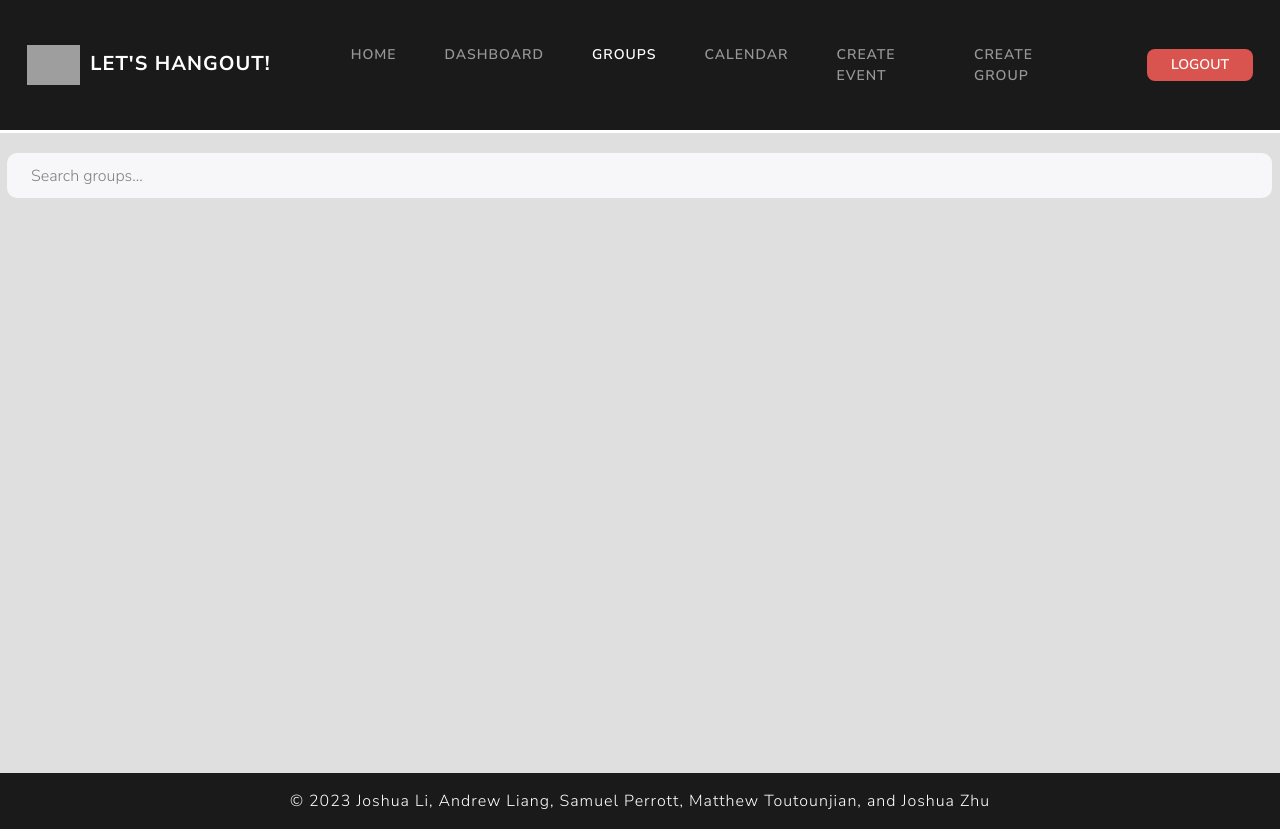
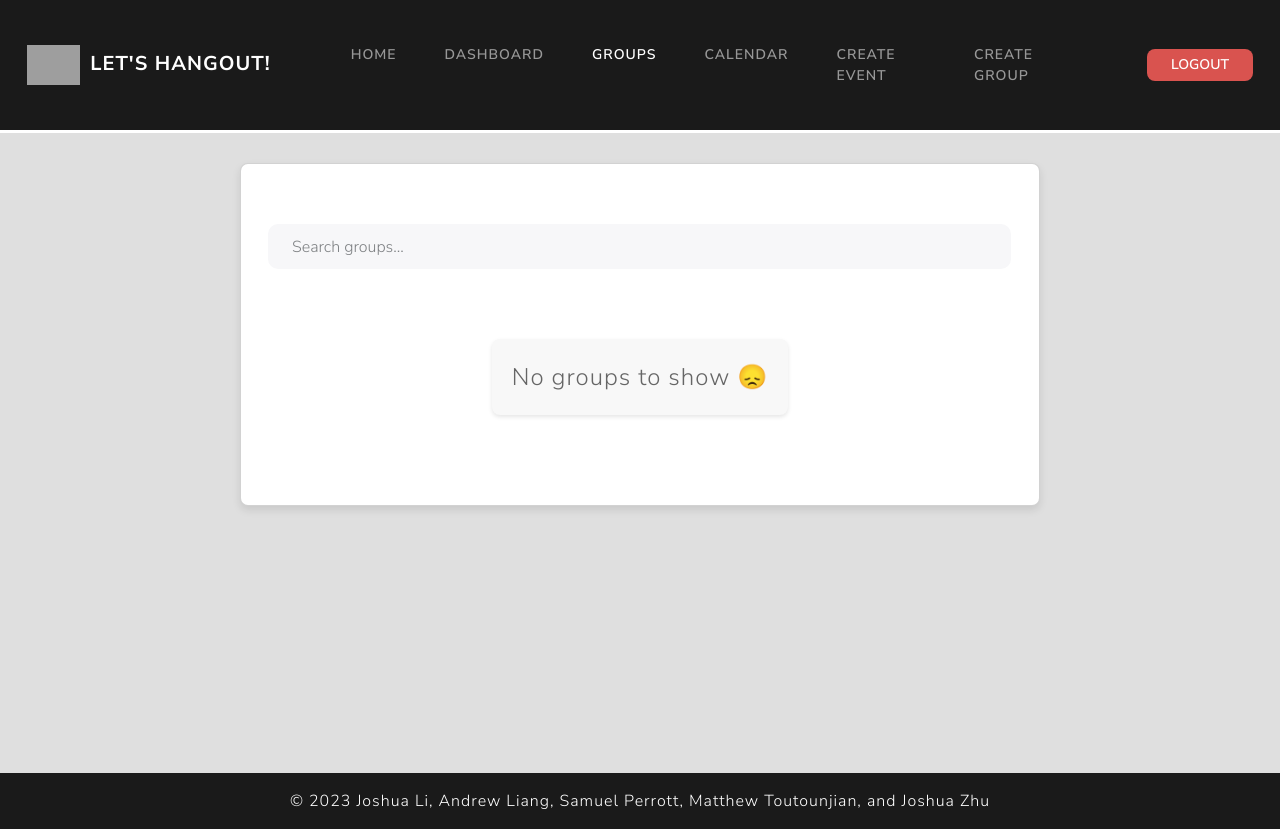
Before and after one commit to SPerrott22/lets-hangout, a React (Vite) app in the folder front-end/: page /groups in a window 1280 px wide. Built offline with nearby package versions, Linux system fonts and the light colour scheme; sample sign-in values are in the browser's storage; grey boxes are pictures that could not be loaded.

Commit message:
Fully match styling of group dashboard to event dashboard

```diff
--- a/front-end/pages/Dashboard.css
+++ b/front-end/pages/Dashboard.css
@@ -27,7 +27,8 @@ body {
 
 .d-flex input {
     border-radius: 10px;
-    margin-top: 20px;
+    margin-top: 40px;
+    margin-bottom: 40px;
     margin-left: 7px;
     height: 45px;
 }
--- a/front-end/pages/Groups.css
+++ b/front-end/pages/Groups.css
@@ -3,24 +3,72 @@ body {
 }
 
 .d-flex div {
-    border-radius: 10px;
-    margin-top: 20px;
+    display: flex;
+    border-radius: 20px;
+    margin-top: 40px;
+    margin-bottom: 40px;
+    gap: 10px 20px;
     margin-left: 7px;
     height: 45px;
     filter: blur(3px);
 }
 
+.dashboard {
+    display: flex;
+    flex-direction: column;
+    min-height: 80vh; /* Make the dashboard at least as tall as the viewport */
+}
+
+
+.footer {
+    margin-top: auto; /* Pushes the footer to the bottom */
+}
+
 .d-flex input {
     border-radius: 10px;
-    margin-top: 20px;
+    margin-top: 40px;
+    margin-bottom: 40px;
     margin-left: 7px;
     height: 45px;
 }
 
+.card {
+    background-color: #fff; /* White background */
+    border-radius: 8px; /* Rounded corners for the card */
+    box-shadow: 0 4px 8px rgba(0, 0, 0, 0.1); /* A subtle shadow to give depth */
+    margin: 0 auto; /* Center the card horizontally */
+    padding: 20px; /* Spacing inside the card */
+    max-width: 800px; /* Maximum width of the card */
+    width: 100%; /* Make the card take the full width of its container (up to max-width) */
+    margin-top: 30px; /* Space from the top */
+    margin-bottom: 30px; /* Space from the bottom */
+    overflow: hidden; /* Ensures no content spills out */
+    text-align: center; /* Center text inside the card */
+}
+
 .groupArea {
+    align-items: center; /* Align vertically */
+    justify-content: center; /* Align horizontally */
     display: flex;
     flex-wrap: wrap;
     place-items: center;
+    flex: 1; /* This will make eventArea expand to fill available space */
+    padding-bottom: 40px; /* Adjust as needed for space above the footer */
+}
+
+.no-groups-message {
+    text-align: center; /* Center the text horizontally */
+    padding: 20px; /* Add some padding around the text */
+    margin-top: 30px; /* Add space at the top */
+    font-size: 1.5rem; /* Make the font a bit larger for visibility */
+    color: #666; /* A gentle grey that is easy on the eyes */
+    background-color: #f8f8f8; /* A light background to make it stand out */
+    border-radius: 8px; /* Rounded corners */
+    box-shadow: 0 2px 4px rgba(0, 0, 0, 0.1); /* A subtle shadow for depth */
+    max-width: 600px; /* Maximum width of the message */
+    margin-left: auto; /* Combined with margin-right: auto, centers the block */
+    margin-right: auto;
+    margin-bottom: 30px; /* Add space at the bottom to push the footer down */
 }
 
 .groupBlock {
--- a/front-end/pages/Groups.jsx
+++ b/front-end/pages/Groups.jsx
@@ -119,6 +119,7 @@ export default function Groups() {
 
   return (
     <div className="dashboard">
+        <div className="card">
             <div className="d-flex">
                 {show && <div className="form-control me-sm-2"></div>}
                 {!show && (
@@ -141,7 +142,17 @@ export default function Groups() {
                 popup={popup}
                 />
             )}
-      <div className="groupArea">{groupItems}</div>
+            <div className="groupArea">
+                {groupItems.length > 0 ? (
+                    groupItems
+                ) : (
+                    <div className="no-groups-message">
+                    {/* You can style .no-events-message as needed */}
+                    <span> No groups to show {"\u{1F61E}"}</span>
+                    </div>
+                )}
+            </div>
+        </div>
     </div>
   );
 }
```
Lines whose indentation alone changed are shown as unchanged.
